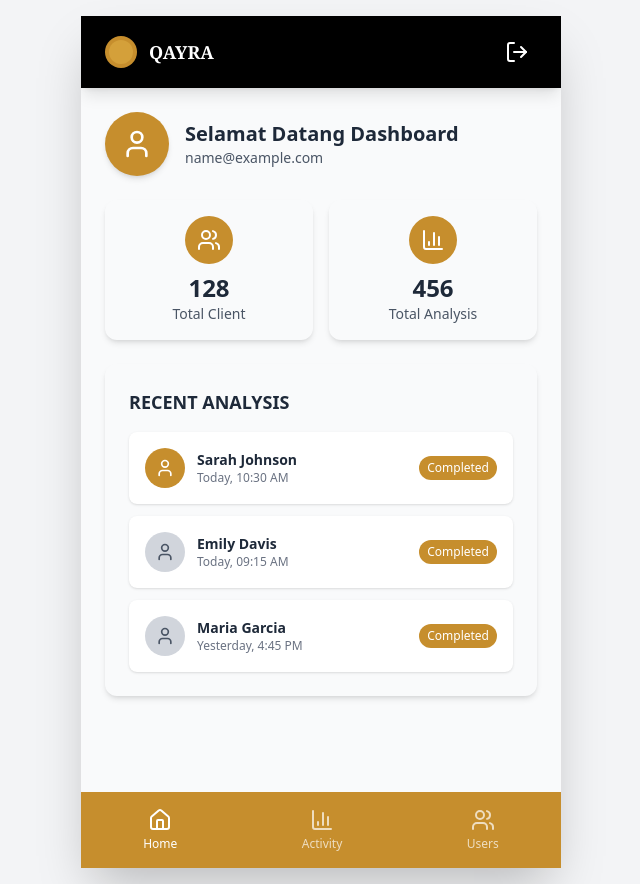
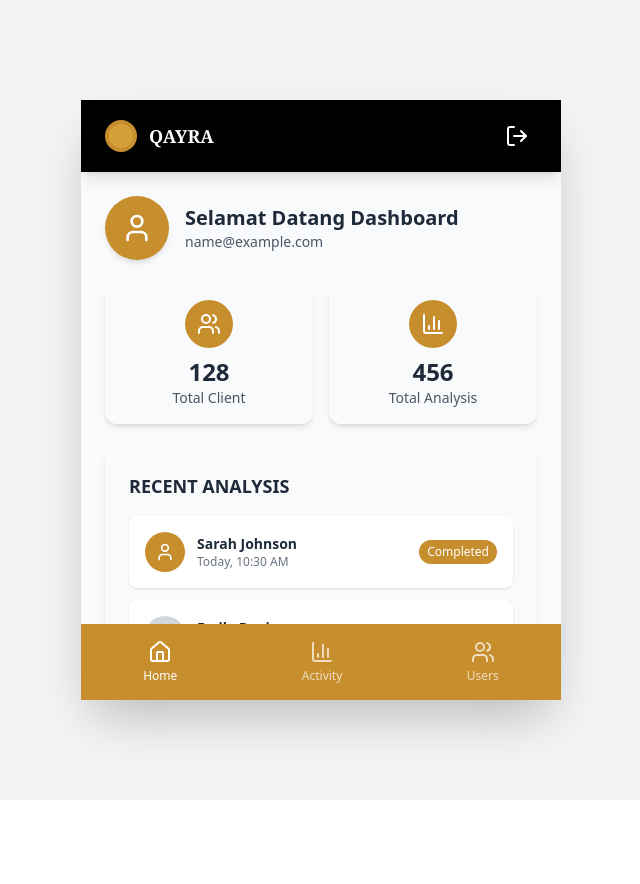
Before and after one commit to ILY-Code-1/React-MobileNetV2-QayraMakeUp, a React (Vite) app: page /login in a window 1280 px wide. Both pictures are taken after typing "name@example.com", "Sample123" into the empty fields and a click on the button "LOGIN". Shown: the whole page, without its empty margins (319-959 px from the left). After the commit the page ends 800 px from the top, so only its background shows below. Built offline with nearby package versions, Linux system fonts and the light colour scheme.

Commit message:
fix header and footer

```diff
--- a/src/layouts/MobileContainer.tsx
+++ b/src/layouts/MobileContainer.tsx
@@ -10,8 +10,8 @@ const MobileContainer: React.FC<MobileContainerProps> = ({
   backgroundColor = 'bg-gray-100',
 }) => {
   return (
-    <div className={`min-h-screen ${backgroundColor} flex items-center justify-center p-4`}>
-      <div className="w-full max-w-[480px] bg-white min-h-screen md:min-h-0 md:shadow-2xl overflow-hidden relative">
+    <div className={`min-h-screen ${backgroundColor} flex items-center justify-center `}>
+      <div className="w-full max-w-[480px] bg-white h-screen md:h-[600px] md:shadow-2xl overflow-hidden relative flex flex-col">
         {children}
       </div>
     </div>
--- a/src/pages/DashboardPage.tsx
+++ b/src/pages/DashboardPage.tsx
@@ -16,9 +16,9 @@ const DashboardPage: React.FC = () => {
   };
 
   return (
-    <div className="min-h-screen bg-gray-50 flex flex-col">
+    <div className="h-full flex flex-col bg-gray-50">
       {/* Header */}
-      <div className="bg-black text-white px-6 py-4 flex items-center justify-between shadow-lg">
+      <div className="bg-black text-white px-6 py-4 flex items-center justify-between shadow-lg shrink-0">
         <div className="flex items-center space-x-3">
           <div className="w-8 h-8 bg-[#C68E2D] rounded-full flex items-center justify-center">
             <div className="w-6 h-6 bg-[#D4A03A] rounded-full"></div>
@@ -34,8 +34,8 @@ const DashboardPage: React.FC = () => {
         </button>
       </div>
 
-      {/* Main Content */}
-      <div className="flex-1 px-6 py-6 pb-24 space-y-6">
+      {/* Main Content - Scrollable */}
+      <div className="flex-1 overflow-y-auto px-6 py-6 pb-24 space-y-6">
         {/* Profile Section */}
         <div className="flex items-center space-x-4">
           <div className="w-16 h-16 bg-[#C68E2D] rounded-full flex items-center justify-center shadow-md">
@@ -133,8 +133,8 @@ const DashboardPage: React.FC = () => {
       </div>
 
       {/* Bottom Navigation Bar */}
-      <div className="fixed bottom-0 left-0 right-0 bg-[#C68E2D] shadow-lg md:relative md:shadow-none">
-        <div className="flex justify-around items-center py-4 max-w-[480px] mx-auto">
+      <div className="bg-[#C68E2D] shadow-lg shrink-0">
+        <div className="flex justify-around items-center py-4">
           <button
             onClick={() => setCurrentTab('home')}
             className={`flex flex-col items-center space-y-1 transition-colors ${
```
Also changed, not shown: .letta/settings.local.json.
